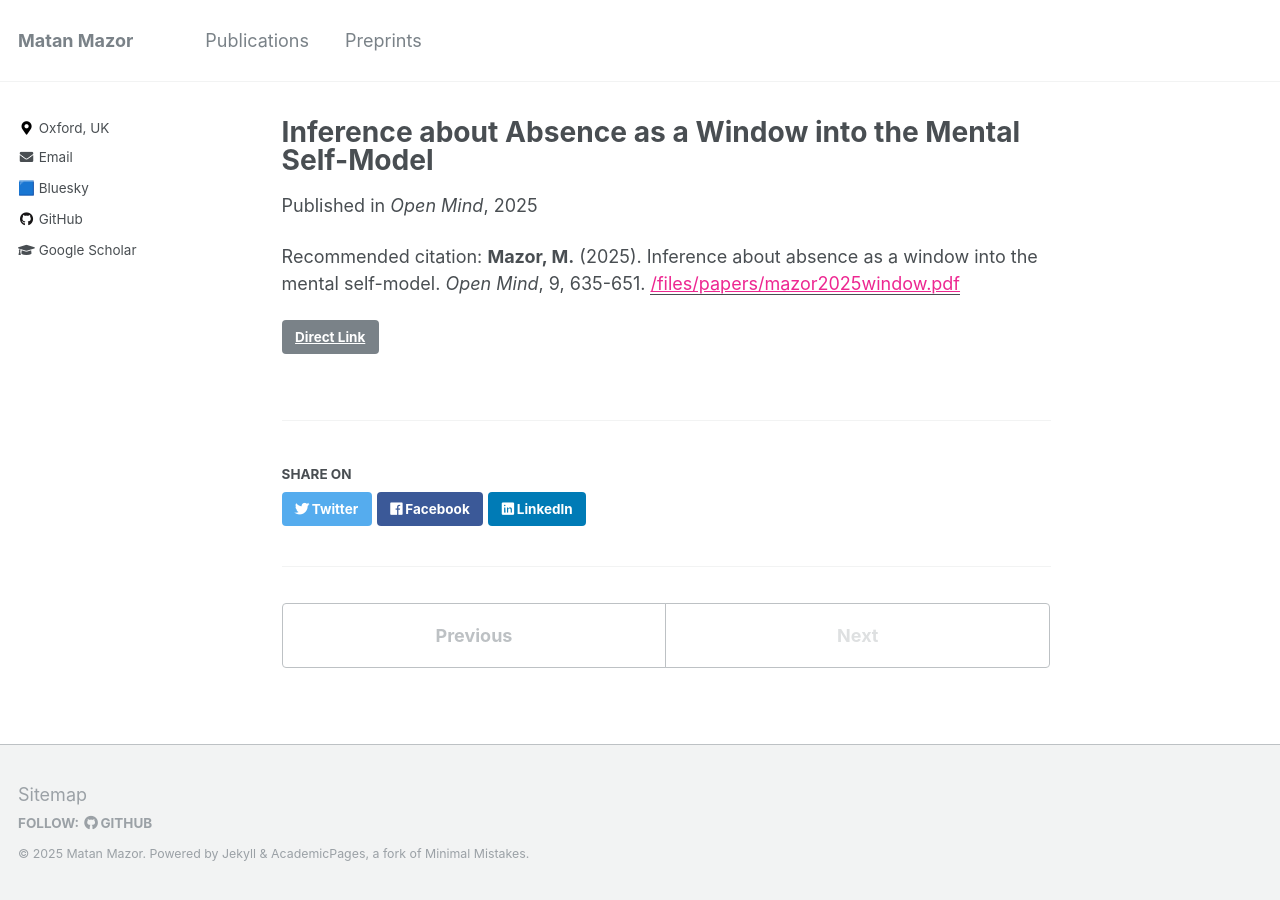
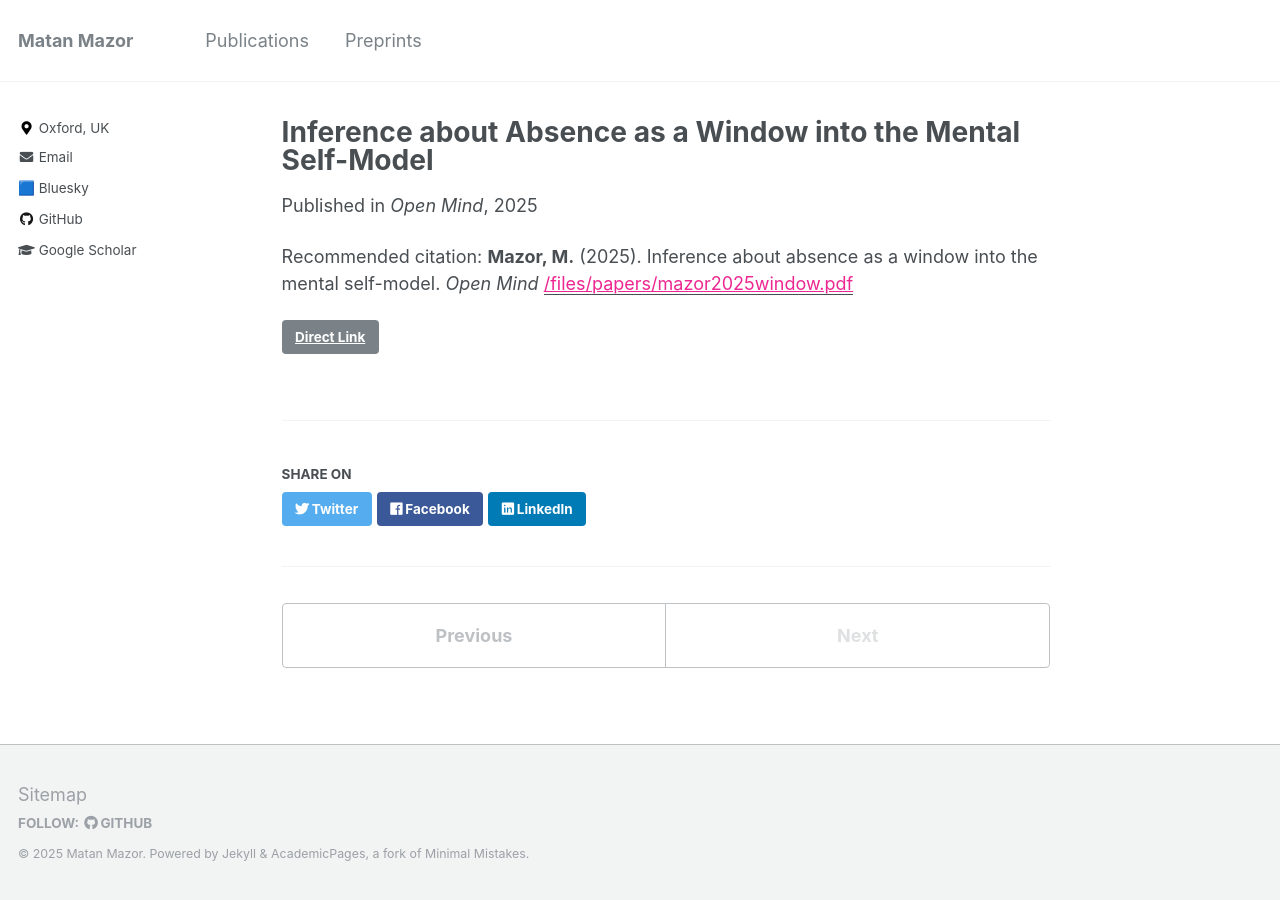
Before and after one commit to matanmazor/matanmazor.github.io, a Jekyll site: the page built from _publications/2025-03-21-window.md, in a window 1280 px wide. Built offline with Jekyll 4.4.1, drawn with Linux system fonts in a browser that asks for light colours.

Commit message:
Update 2025-03-21-window.md

```diff
--- a/_publications/2025-03-21-window.md
+++ b/_publications/2025-03-21-window.md
@@ -6,6 +6,6 @@ date: 2025-03-21
 venue: 'Open Mind'
 link: 'https://doi.org/10.1162/opmi_a_00206'
 paperurl: '/files/papers/mazor2025window.pdf'
-citation: '<b>Mazor, M.</b> (2025). Inference about absence as a window into the mental self-model. <i>Open Mind</i>, 9, 635-651.'
+citation: '<b>Mazor, M.</b> (2025). Inference about absence as a window into the mental self-model. <i>Open Mind</i>'
 
 ---
```
